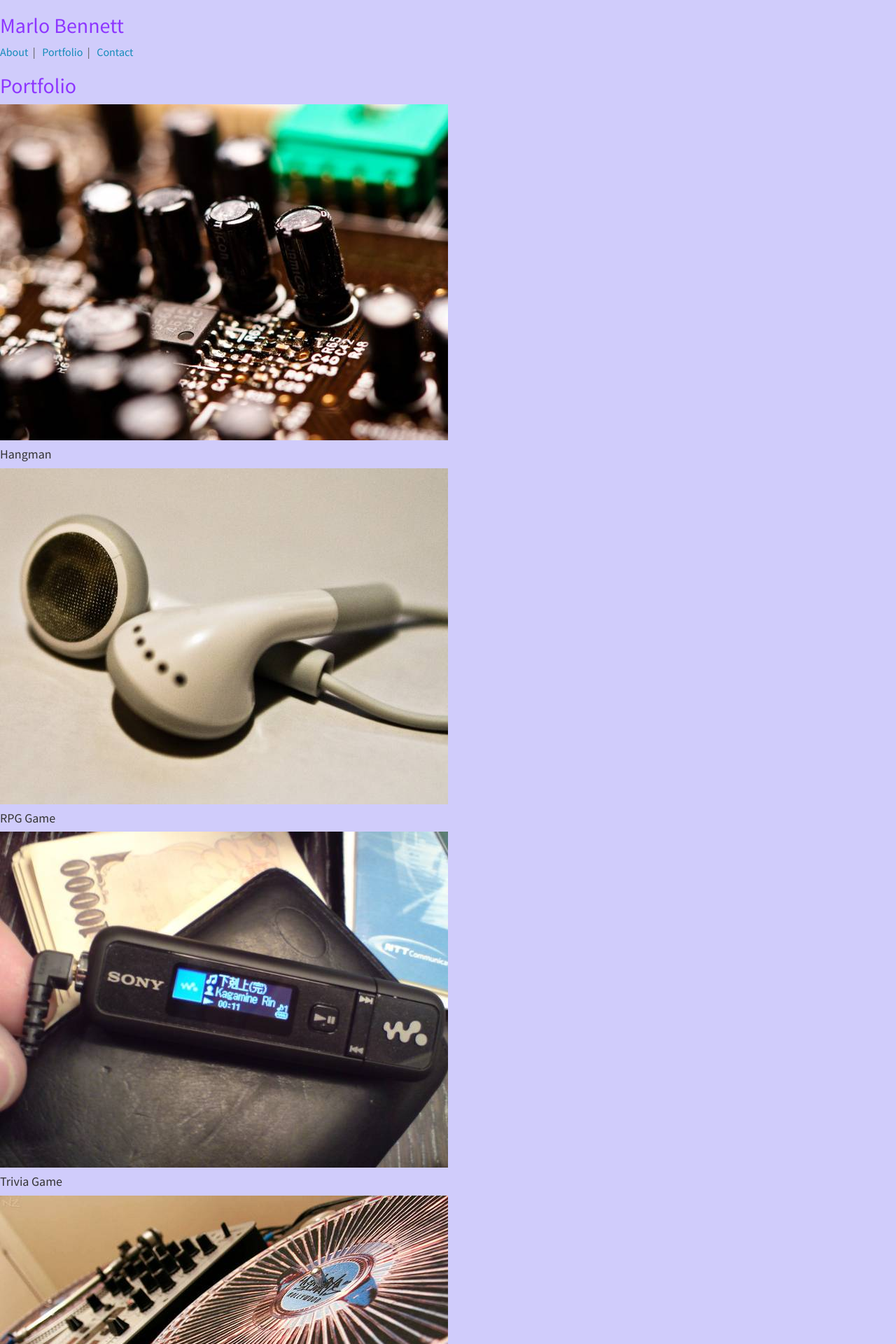
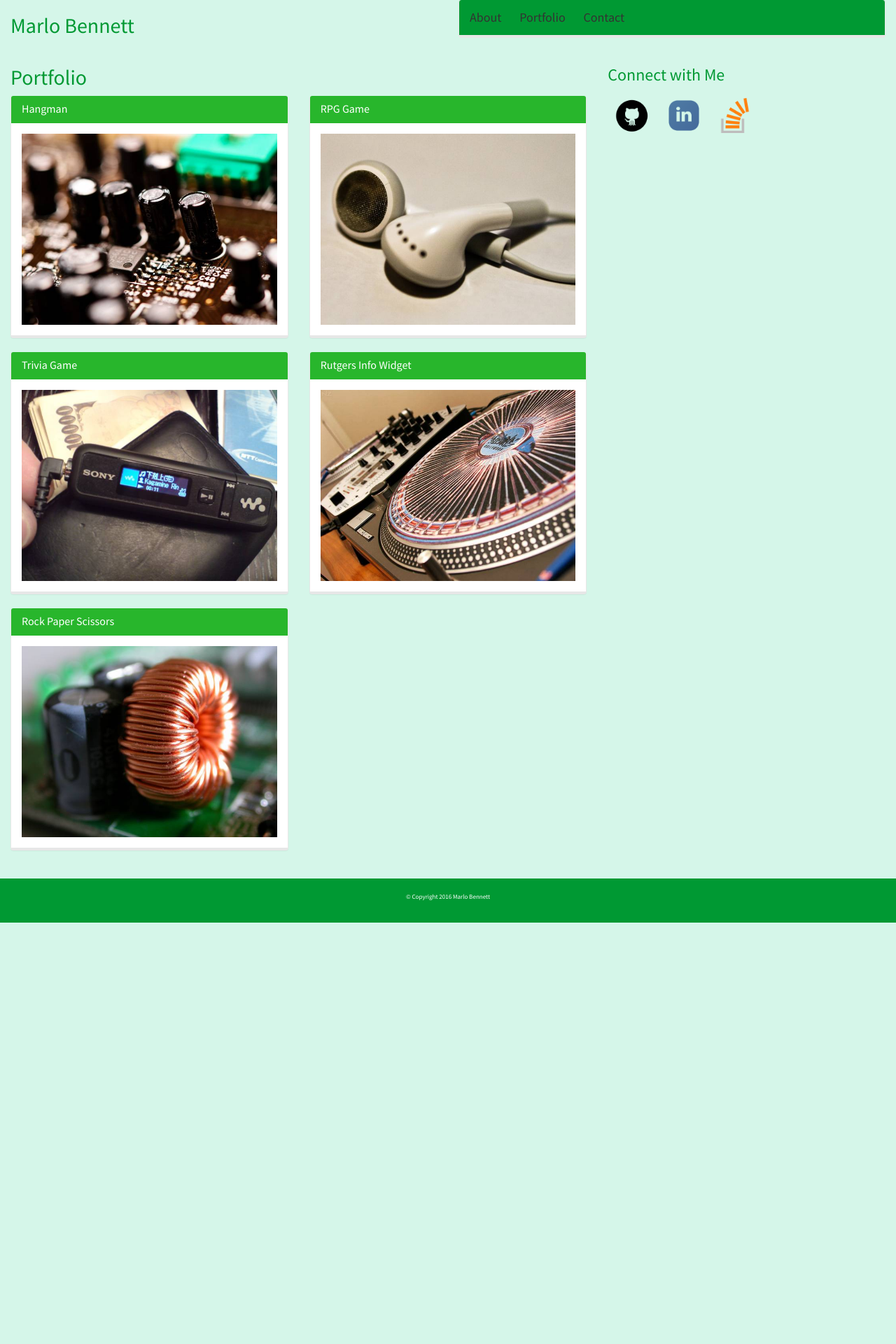
Before and after one commit to MarloBennett/Portfolio-assignment2, a PHP site: page /portfolio.html in a window 1280 px wide. Shown: the top 1920 px of the page at 70% size. After the commit the page ends 1318 px from the top, so only its background shows below. Run offline with PHP 8.4, Linux system fonts and the light colour scheme.

Commit message:
uploading final files

```diff
--- a/assets/css/style.css
+++ b/assets/css/style.css
@@ -18,24 +18,28 @@ html, body {
 }
 
 body {
-	background-color: #D0CCFB;
+	background-color: #D5F6E9;
 	font-size: 16px;
 }
 
 h2, h3 {
-	color: #8D36FF;
+	color: #009933;
 }
 
 .bio-image {
-	width: 45%;
+	width: 50%;
 	margin-top: 20px;
 	margin-right: 20px;
 	margin-bottom: 20px;
 	float: left;
 }
 
+.bio-text {
+	margin-top: 20px;
+}
+
 .navbar {
-	background-color: #8D36FF;
+	background-color: #009933;
 }
 
 .logo-image {
@@ -43,8 +47,12 @@ h2, h3 {
 	margin: 10px;
 }
 
+.port-image {
+	width: 100%;
+}
+
 footer {
-	background-color: #8D36FF;
+	background-color: #009933;
 	clear: both;
 	padding: 20px;
 	text-align: center;
@@ -53,6 +61,9 @@ footer {
 	margin-top: 20px;
 }
 
+.panel-heading {
+	background-color: #8D36FF;
+}
 
 /*body {
 	font-family: 'Arial', 'Helvetica Neue', Helvetica, sans-serif;
--- a/contact.html
+++ b/contact.html
@@ -24,8 +24,8 @@
 	<nav class="navbar navbar-default">
 	<div class="container-fluid">
     <div class="navbar-header">
-      <a class="navbar-brand" href="home.html">About</a>
-      <a class="navbar-brand" href="portfolio.html">Portfolio</a>
+      <a class="navbar-brand" href="home.html">About&nbsp;&nbsp;&nbsp;</a>
+      <a class="navbar-brand" href="portfolio.html">Portfolio&nbsp;&nbsp;&nbsp;</a>
       <a class="navbar-brand" href="contact.html">Contact</a>
     </div>
     </div>
--- a/portfolio.html
+++ b/portfolio.html
@@ -11,58 +11,114 @@
 <body>
 
 <div class="wrapper">
-<header>
-	<section>
+
+<div class="container-fluid">
+
+<div class="row">
+
+	<div class="col-md-6">
 		<h2>Marlo Bennett</h2>
-	</section>
+	</div>
 
-	<section>
-		<a href="home.html">About</a>&nbsp;&nbsp;&verbar;&nbsp;&nbsp;
-		<a href="portfolio.html">Portfolio</a>&nbsp;&nbsp;&verbar;&nbsp;&nbsp;
-		<a href="contact.html">Contact</a>
-	</section>
-</header>
+	<div class="col-md-6">
+	<nav class="navbar navbar-default">
+	<div class="container-fluid">
+    <div class="navbar-header">
+      <a class="navbar-brand" href="home.html">About&nbsp;&nbsp;&nbsp;</a>
+      <a class="navbar-brand" href="portfolio.html">Portfolio&nbsp;&nbsp;&nbsp;</a>
+      <a class="navbar-brand" href="contact.html">Contact&nbsp;&nbsp;&nbsp;</a>
+    </div>
+    </div>
+	</nav>
+	</div>
 
-<section>
+</div>
+
+<div class="row">
+
+	<div class="col-md-8">
 
 	<h2>Portfolio</h2>
 
-	<section>
-		<img src="assets/images/port1.JPG" alt="Hangman project image" />
-		<a href="#"><h4>Hangman</h4></a>
-	</section>
+	<div class="row">
 
-	<section>
-		<img src="assets/images/port2.JPG" alt="RPG game project image" />
-		<a href="#"><h4>RPG Game</h4></a>
-	</section>
+		<div class="col-md-6">
+		<div class="panel panel-success">
+  		<div class="panel-heading">
+  	  	<h4 class="panel-title">Hangman</h4>
+  		</div>
+ 	 	<div class="panel-body">
+   		 <img src="assets/images/port1.JPG" alt="Hangman project image" class="port-image" />
+ 		 </div>
+		</div>
+		</div>
 
-	<section>
-		<img src="assets/images/port3.JPG" alt="Trivia game project image" />
-		<a href="#"><h4>Trivia Game</h4></a>
-	</section>
+		<div class="col-md-6">
+		<div class="panel panel-success">
+  		<div class="panel-heading">
+  	  	<h4 class="panel-title">RPG Game</h4>
+  		</div>
+ 	 	<div class="panel-body">
+   		 <img src="assets/images/port2.JPG" alt="RPG game project image" class="port-image" />
+ 		 </div>
+		</div>
+		</div>
 
-	<section>
-		<img src="assets/images/port4.JPG" alt="Rutgers info widget project project image" />
-		<a href="#"><h4>Rutgers Info Widget</h4></a>
-	</section>
+	</div>
 
-	<section>
-		<img src="assets/images/port5.JPG" alt="Rock paper scissors project image" />
-		<a href="#"><h4>Rock Paper Scissors</h4></a>
-	</section>
+	<div class="row">
 
-</section>
+		<div class="col-md-6">
+		<div class="panel panel-success">
+  		<div class="panel-heading">
+  	  	<h4 class="panel-title">Trivia Game</h4>
+  		</div>
+ 	 	<div class="panel-body">
+   		 <img src="assets/images/port3.JPG" alt="Trivia game project image" class="port-image" />
+ 		 </div>
+		</div>
+		</div>
 
+		<div class="col-md-6">
+		<div class="panel panel-success">
+  		<div class="panel-heading">
+  	  	<h4 class="panel-title">Rutgers Info Widget</h4>
+  		</div>
+ 	 	<div class="panel-body">
+   		 <img src="assets/images/port4.JPG" alt="Rutgers info widget project project image" class="port-image" />
+ 		 </div>
+		</div>
+		</div>
 
-<section>
+	</div>
+
+	<div class="row">
+
+		<div class="col-md-6">
+		<div class="panel panel-success">
+  		<div class="panel-heading">
+  	  	<h4 class="panel-title">Rock Paper Scissors</h4>
+  		</div>
+ 	 	<div class="panel-body">
+   		 <img src="assets/images/port5.JPG" alt="Rock paper scissors project image" class="port-image" />
+ 		 </div>
+		</div>
+		</div>
+
+	</div>
+
+</div>
+
+<div class="col-md-4">
 	<h3>Connect with Me</h3>
 
-	<a href="#"><img src="assets/images/GitHub.png" alt="GitHub logo" /></a>
-	<a href="#"><img src="assets/images/LinkedIn.png" alt="LinkedIn logo"  /></a>
-	<a href="#"><img src="assets/images/StackOverflow.png" alt="Stack Overlow logo" /></a>
+	<a href="#"><img src="assets/images/GitHub.png" alt="GitHub logo" class="logo-image" /></a>
+	<a href="#"><img src="assets/images/LinkedIn.png" alt="LinkedIn logo" class="logo-image" /></a>
+	<a href="#"><img src="assets/images/StackOverflow.png" alt="Stack Overlow logo" class="logo-image" /></a>
 
-</section>
+</div>
+</div>
+</div>
 
 <div class="push">
 </div>
```
Also changed, not shown: home.html (+8 -7 lines).
